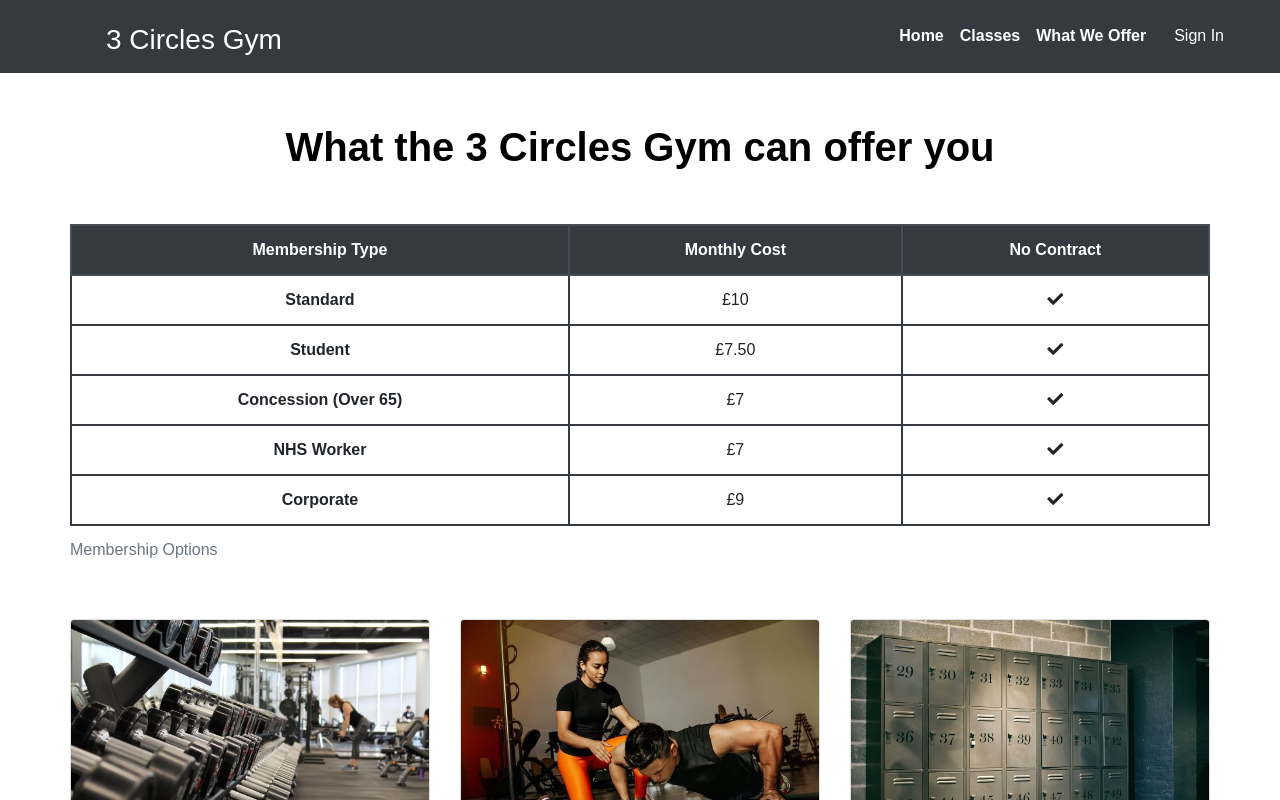
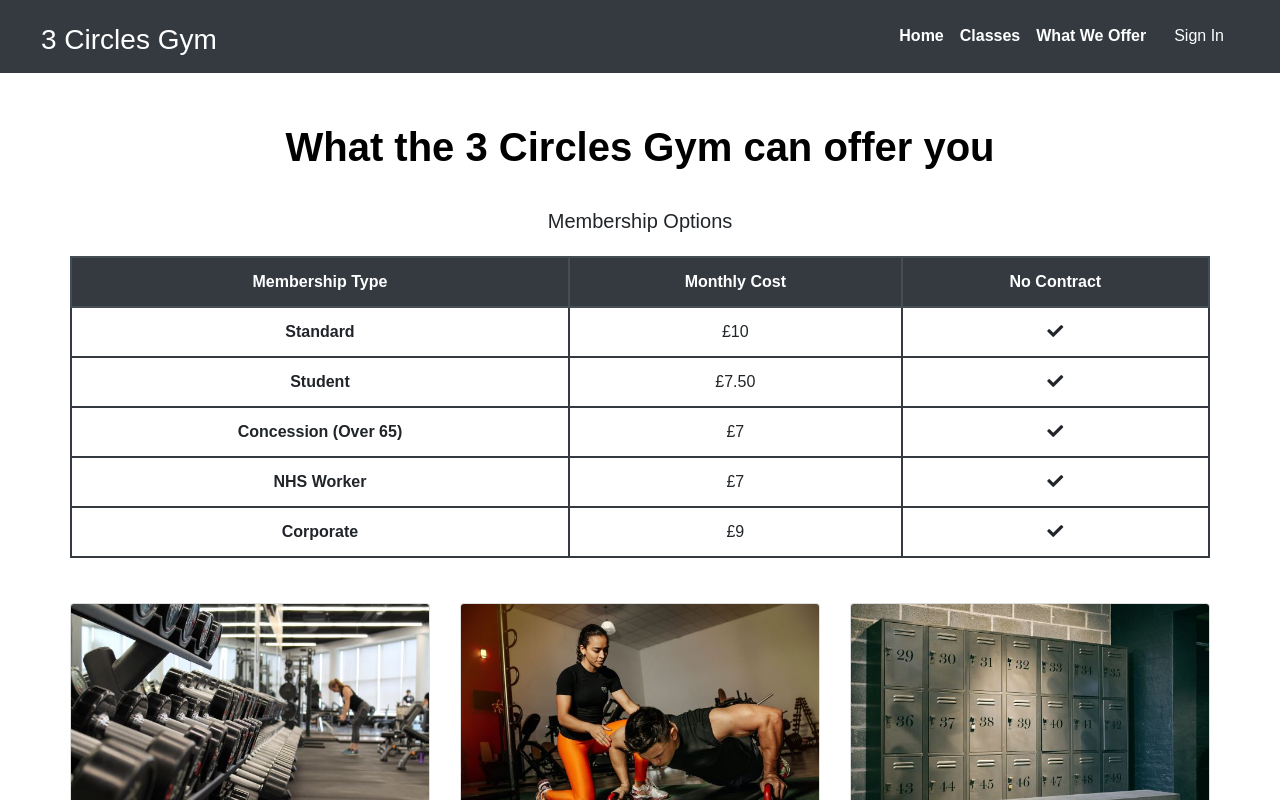
Before and after one commit to MarcJPH/Milestone-Project-1, a plain HTML site: page whatweoffer.html in a window 1280 px wide. In both pictures the pointer is over the link "3 Circles Gym". Shown: the top 800 px of the page. Drawn offline with nearby package versions, Linux system fonts and the light colour scheme; a web font is replaced by a local one.

Commit message:
Corrected hover over logo. Membership Options text moved to above table. Logo position amended to margin-left.

```diff
--- a/assets/css/style.css
+++ b/assets/css/style.css
@@ -214,7 +214,6 @@ body {
     color: #00DD00;
 }
 
-
 /*----------------Navbar----------*/
 
 
@@ -222,23 +221,26 @@ body {
     font-family: "Lexend Maga", sans-serif;
     color: #00DD00;
     padding-top: 15px;
-    padding-left: 90px;
+    margin-left: 25px;
     text-decoration: none;
-}
-
-
-.logo h3:hover,
-
-.logo h3:active,
-
-.logo h3:focus,
-
-.logo h3:active:focus {
-    color: white;
 }
 
 .navbar .logo:hover {
     text-decoration: none;
+}
+
+a:hover,
+
+a:active,
+
+a:focus,
+
+a:active:focus{
+    color: white;
+}
+
+a.logo :hover {
+    color: white;
 }
 
 .navbar .navbar-nav a {
@@ -258,8 +260,6 @@ body {
 .navbar-dark .navbar-nav .nav-link:active:focus {
     color: #00DD00;
 }
-
-
 
 .login {
     color: white;
--- a/whatweoffer.html
+++ b/whatweoffer.html
@@ -45,8 +45,8 @@
     <section class="whatweoffer">
         <div class="container">
             <div class="row d-flex justify-content-center">
+                <p><h5>Membership Options</h5></p>
                 <table class="table table-bordered">
-                    <caption>Membership Options</caption>
                     <thead class="thead-dark">
                         <tr>
                             <th scope="col">Membership Type</th>
```
